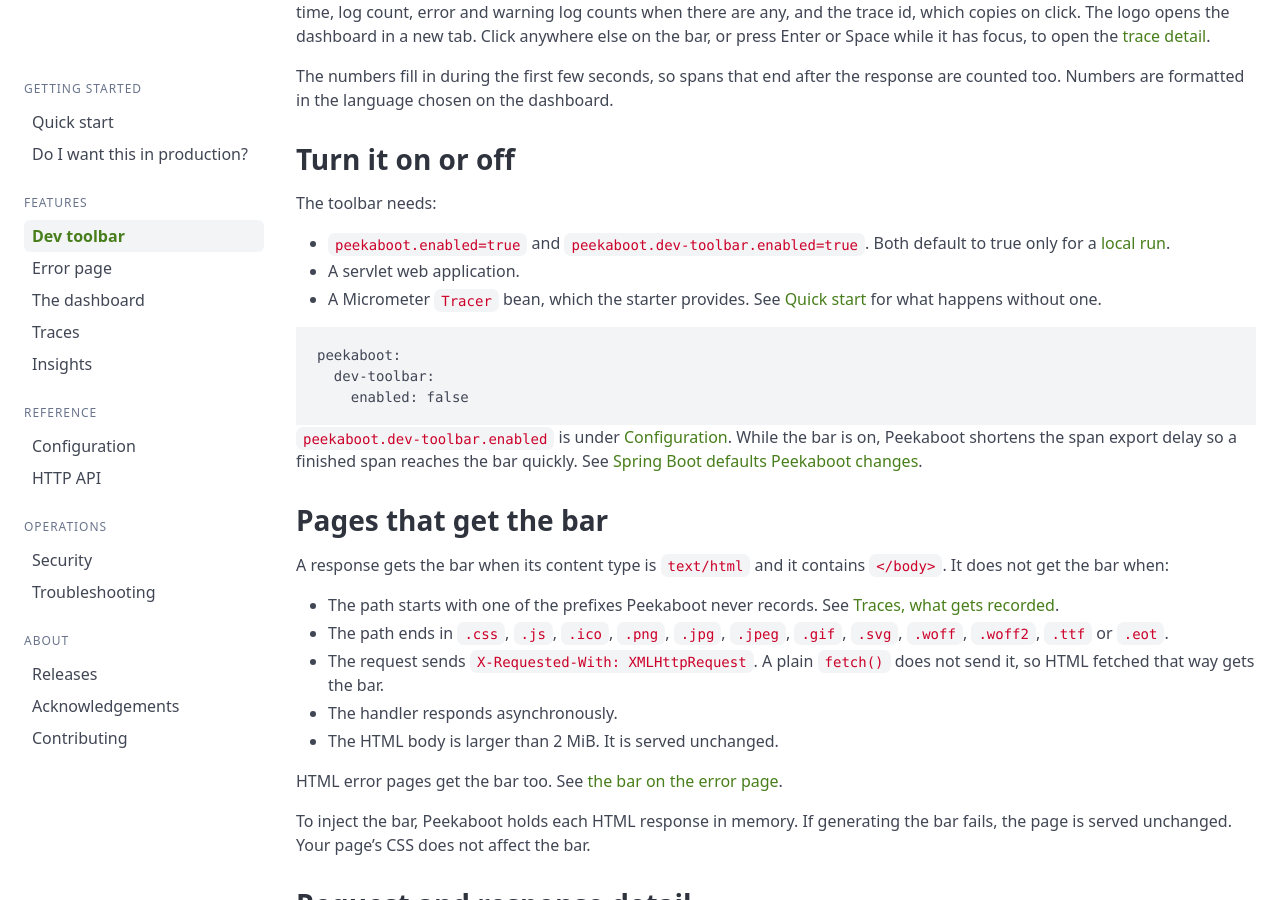
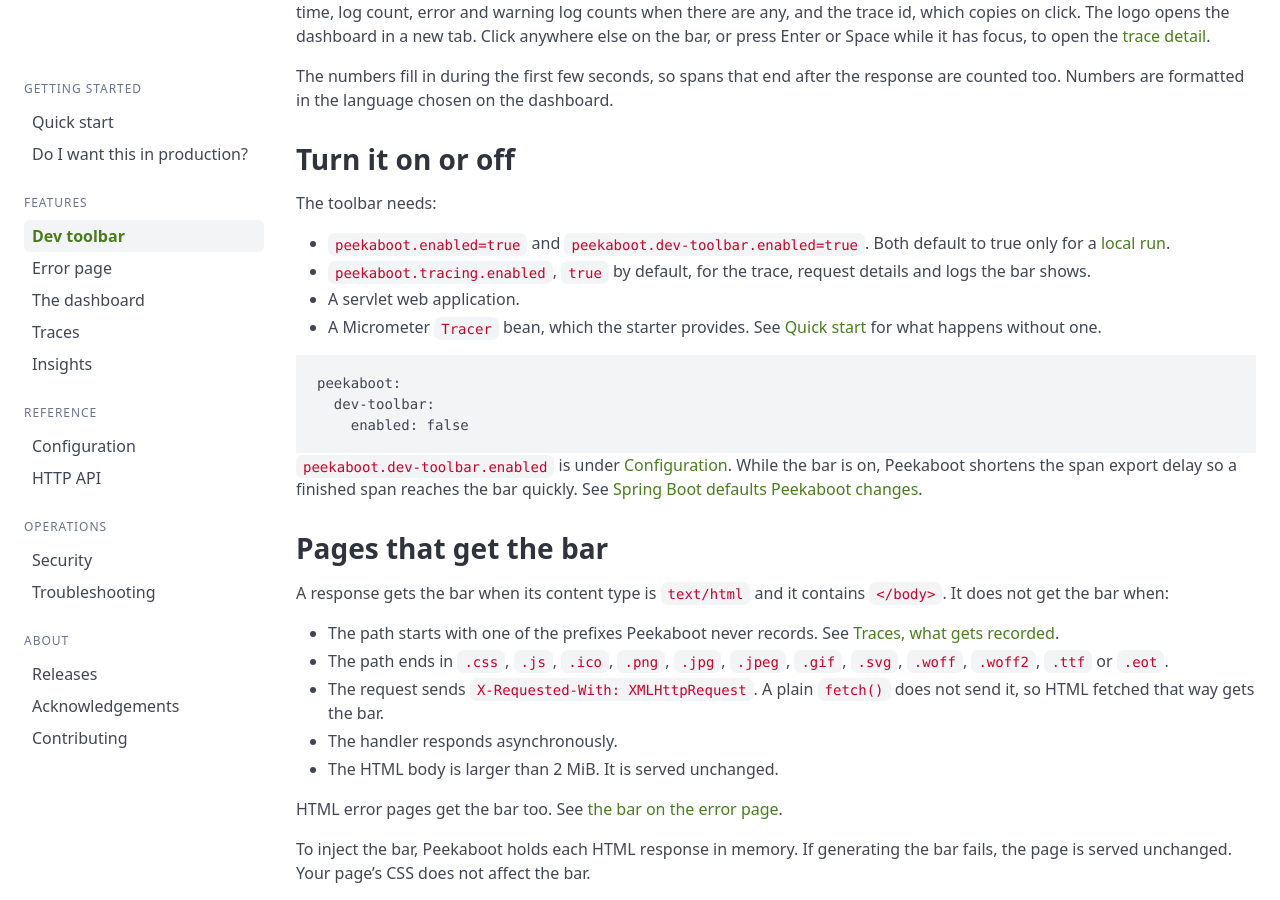
Before and after one commit to peekaboot-org/peekaboot-org.github.io, a Jekyll site: the page built from docs/dev-toolbar.md, in a window 1280 px wide and 900 px high, scrolled down 831 px. Built offline with Jekyll 4.4.1, drawn with Linux system fonts in a browser that asks for light colours.

Commit message:
docs: list tracing among the toolbar's needs

```diff
--- a/docs/dev-toolbar.md
+++ b/docs/dev-toolbar.md
@@ -21,6 +21,8 @@
 
 - `peekaboot.enabled=true` and `peekaboot.dev-toolbar.enabled=true`. Both default to true only for a
   [local run]({{ '/docs/configuration/' | relative_url }}#local-run).
+- `peekaboot.tracing.enabled`, `true` by default, for the trace, request details and logs the
+  bar shows.
 - A servlet web application.
 - A Micrometer `Tracer` bean, which the starter provides. See [Quick
   start]({{ '/docs/quick-start/' | relative_url }}) for what happens without one.
```
